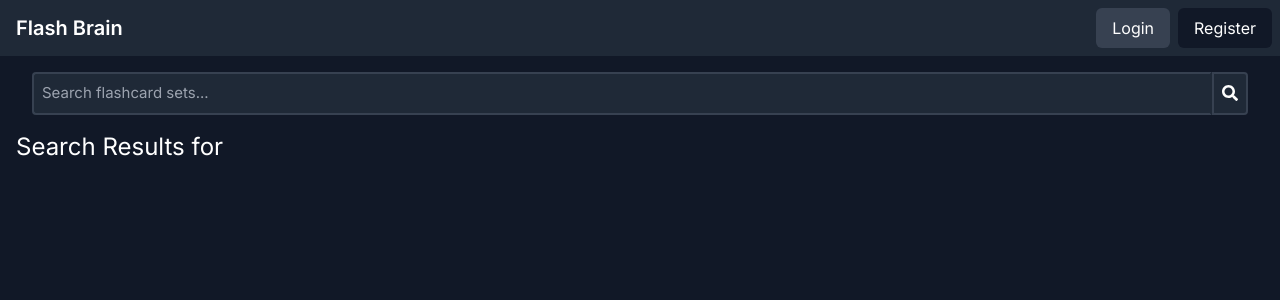
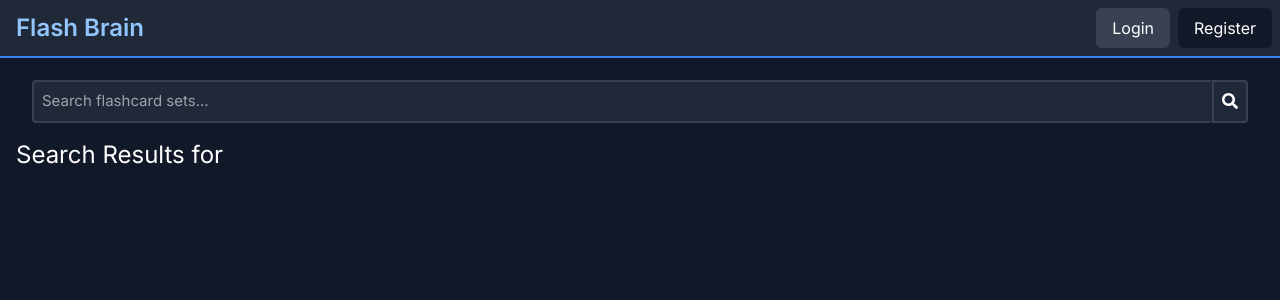
Before and after one commit to aadium/flash-brain, a Next.js app: page /search in a window 1280 px wide. Shown: the top 300 px of the page. Built offline with nearby package versions, Linux system fonts and the light colour scheme.

Commit message:
Made UI enhancements

```diff
--- a/src/app/[id]/page.tsx
+++ b/src/app/[id]/page.tsx
@@ -68,7 +68,7 @@ export default function FlashSetPage() {
     return (
         <div className="min-h-screen flex flex-col bg-gray-900 text-white">
             <Header />
-            <main className="flex-grow p-4 mt-16">
+            <main className="flex-grow p-4 mt-24">
                 <div className="flex flex-col mb-4 w-full justify-center items-center">
                     <div className="flex flex-row mb-4 w-full justify-center items-center">
                         <h2 className="text-4xl mr-4 text-center">{flashSetName}</h2>
--- a/src/app/page.tsx
+++ b/src/app/page.tsx
@@ -9,7 +9,6 @@ export default function Home() {
     const router = useRouter();
     const [userId, setUserId] = useState("");
     const [userFlashCards, setUserFlashCards] = useState([]);
-    const [searchQuery, setSearchQuery] = useState("");
 
     const fetchUserFlashCards = async (userId: String) => {
         const res = await fetch("/api/flash/get", {
@@ -43,33 +42,34 @@ export default function Home() {
         checkAuth();
     }, [router]);
 
-    const handleSearch = () => {
-        router.push(`/search?query=${searchQuery}`);
+    const handleSearch = (event: React.FormEvent<HTMLFormElement>) => {
+        event.preventDefault(); // Prevent default form submission
+        const searchQuery = (document.querySelector("input[name=search]") as HTMLInputElement).value;
+        router.push(`/search?query=${encodeURIComponent(searchQuery)}`);
     };
 
     return (
         <div className="min-h-screen flex flex-col bg-gray-900 text-white">
             <Header/>
             <header className="flex flex-col items-center justify-center flex-grow mt-10">
-                <h1 className="text-4xl mb-4">Welcome to Flash Brain</h1>
+                <h1 className="text-4xl mb-4">Welcome to <span className='text-blue-300 font-semibold'>Flash Brain</span></h1>
                 <p className="text-xl">Instantly generate flashcards of the provided topic</p>
             </header>
             <div className="flex flex-row items-center justify-between p-4">
-                <div className="flex w-full">
+                <form className="flex w-full" onSubmit={handleSearch}>
                     <input
                         type="text"
-                        value={searchQuery}
-                        onChange={(e) => setSearchQuery(e.target.value)}
+                        name="search"
                         className="w-full border-2 border-solid border-gray-700 border-r-gray-800 text-[15px] rounded-l p-2 bg-gray-800 text-white"
                         placeholder="Search flashcard sets..."
                     />
                     <button
-                        onClick={handleSearch}
+                        type="submit"
                         className="bg-gray-800 border-2 border-gray-700 hover:bg-gray-700 p-2 rounded-r flex-shrink-0 transition duration-150"
                     >
                         <FaSearch />
                     </button>
-                </div>
+                </form>
             </div>
             <section className="flex-grow p-4">
                 <div className="flex flex-row mb-4">
--- a/src/app/search/page.tsx
+++ b/src/app/search/page.tsx
@@ -27,15 +27,16 @@ function SearchResultsContent() {
         }
     }, [query]);
 
-    const handleSearch = () => {
-        router.push(`/search?query=${searchQuery}`);
+    const handleSearch = (event: React.FormEvent<HTMLFormElement>) => {
+        event.preventDefault(); // Prevent default form submission
+        router.push(`/search?query=${encodeURIComponent(searchQuery)}`);
     };
 
     return (
         <div className="flex flex-col bg-gray-900 text-white">
-            <section className="flex-grow p-4 mt-10">
+            <section className="flex-grow p-4 mt-12">
                 <div className="flex flex-row items-center justify-between p-4">
-                    <div className="flex w-full">
+                    <form className="flex w-full" onSubmit={handleSearch}>
                         <input
                             type="text"
                             value={searchQuery}
@@ -44,12 +45,12 @@ function SearchResultsContent() {
                             placeholder="Search flashcard sets..."
                         />
                         <button
-                            onClick={handleSearch}
+                            type="submit"
                             className="bg-gray-800 border-2 border-gray-700 hover:bg-gray-700 p-2 rounded-r flex-shrink-0 transition duration-150"
                         >
                             <FaSearch/>
                         </button>
-                    </div>
+                    </form>
                 </div>
                 <h2 className="text-2xl mb-4">Search Results for <b>{query}</b></h2>
                 <div className="grid grid-cols-1 sm:grid-cols-2 md:grid-cols-3 lg:grid-cols-4 gap-4">
--- a/src/app/widgets/header.tsx
+++ b/src/app/widgets/header.tsx
@@ -53,9 +53,9 @@ export default function Header() {
     };
 
     return (
-        <nav className="bg-gray-800 py-2 pl-4 pr-2 fixed w-full">
+        <nav className="bg-gray-800 py-2 pl-4 pr-2 fixed w-full border-b-2 border-blue-500">
             <ul className="flex justify-between flex-row items-center">
-                <li><Link href="/"><h2 className="text-xl font-semibold">Flash Brain</h2></Link></li>
+                <li><Link href="/"><h2 className="text-2xl font-semibold text-blue-300">Flash Brain</h2></Link></li>
                 <div className="flex flex-row items-center space-x-4">
                     {user ? (
                         <>
```
